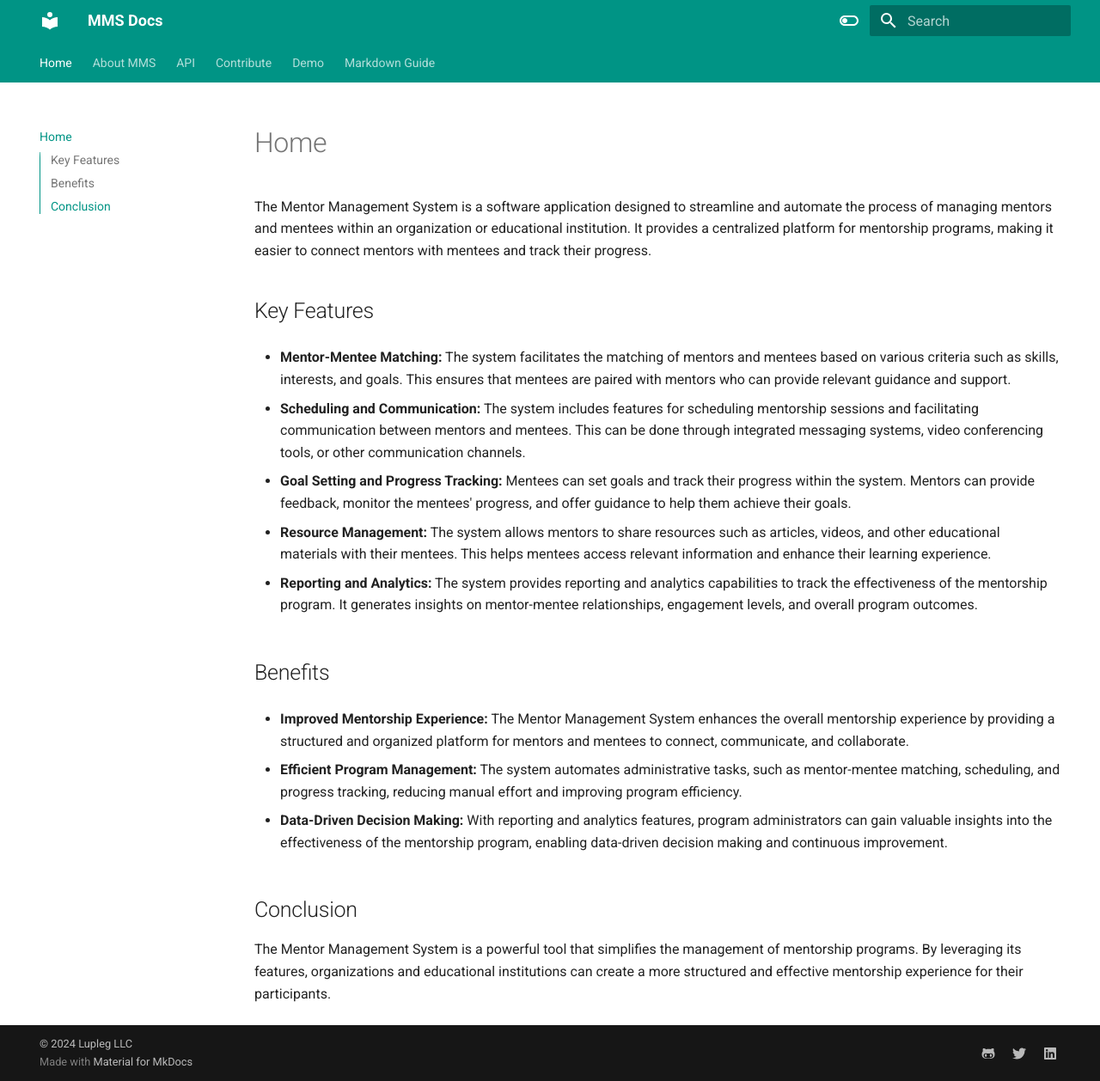
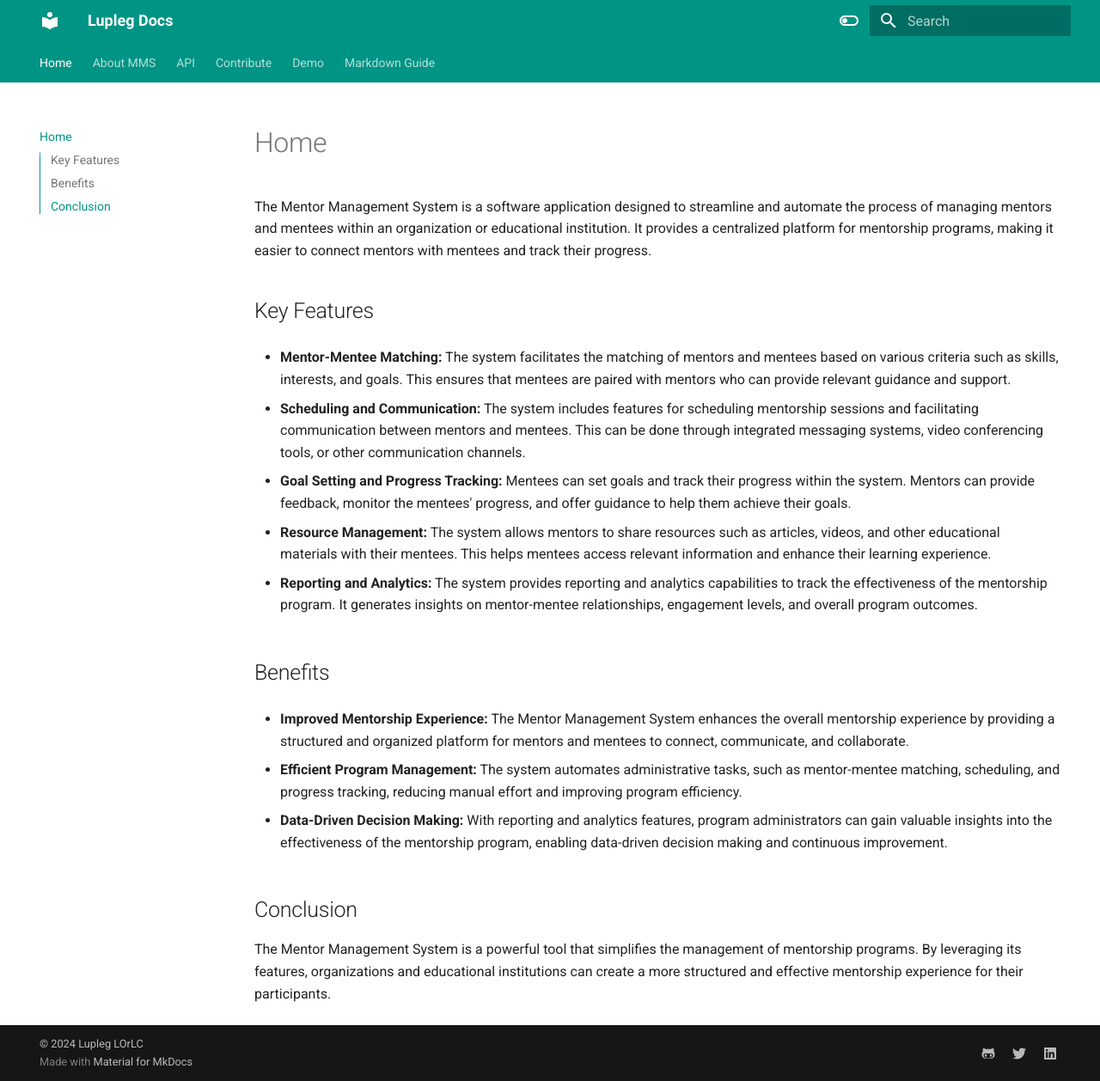
Before and after one commit to Lupleg/Test-nextjs, an MkDocs documentation site: the page built from docs/index.md, in a window 1280 px wide and 1258 px high. Shown: the whole window at 86% size. Built offline with MkDocs 1.6.1 and Material for MkDocs 9.7.7, drawn with Linux system fonts in a browser that asks for light colours.

Commit message:
🔧 Update site name and URL in mkdocs configuration

```diff
--- a/mkdocs.yml
+++ b/mkdocs.yml
@@ -1,5 +1,5 @@
-site_name: MMS Docs
-site_url: https://lupleg.website
+site_name: Lupleg Docs
+site_url: https://lupleg.org
 theme:
   name: material
   features:
@@ -58,4 +58,4 @@
       emoji_generator: !!python/name:materialx.emoji.to_svg
 
 copyright: |
-  &copy; 2024 <a href="https://github.com/lupleg"  target="_blank" rel="noopener">Lupleg LLC</a>
+  &copy; 2024 <a href="https://github.com/lupleg"  target="_blank" rel="noopener">Lupleg LOrLC</a>
```
